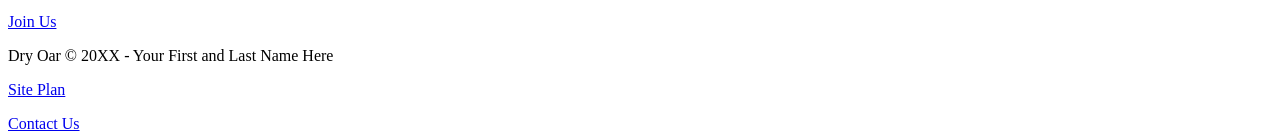
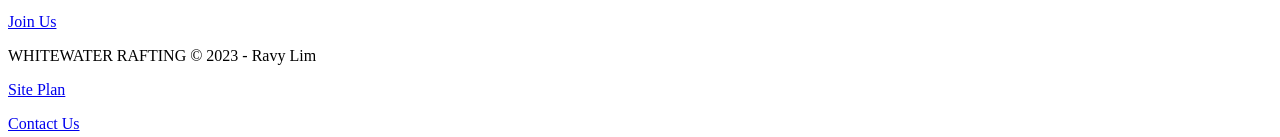
Before and after one commit to Ravylim87/WDD-130-02--Web-Fundamentals-, a plain HTML site: page wwr/index.html in a window 1280 px wide. Shown: the part 3346-3483 px from the top of the page. Drawn offline with Linux system fonts and the light colour scheme.

Commit message:
chnageee3

```diff
--- a/wwr/index.html
+++ b/wwr/index.html
@@ -56,7 +56,7 @@
     </main>
 
     <footer>
-        <p>Dry Oar &copy; 20XX - Your First and Last Name Here</p>
+        <p>WHITEWATER RAFTING &copy; 2023 - Ravy Lim</p>
         <p><a href="site-plan-rafting.html">Site Plan</a></p>
         <p><a href="contactus.html">Contact Us</a></p>
         <div class="social">
```
